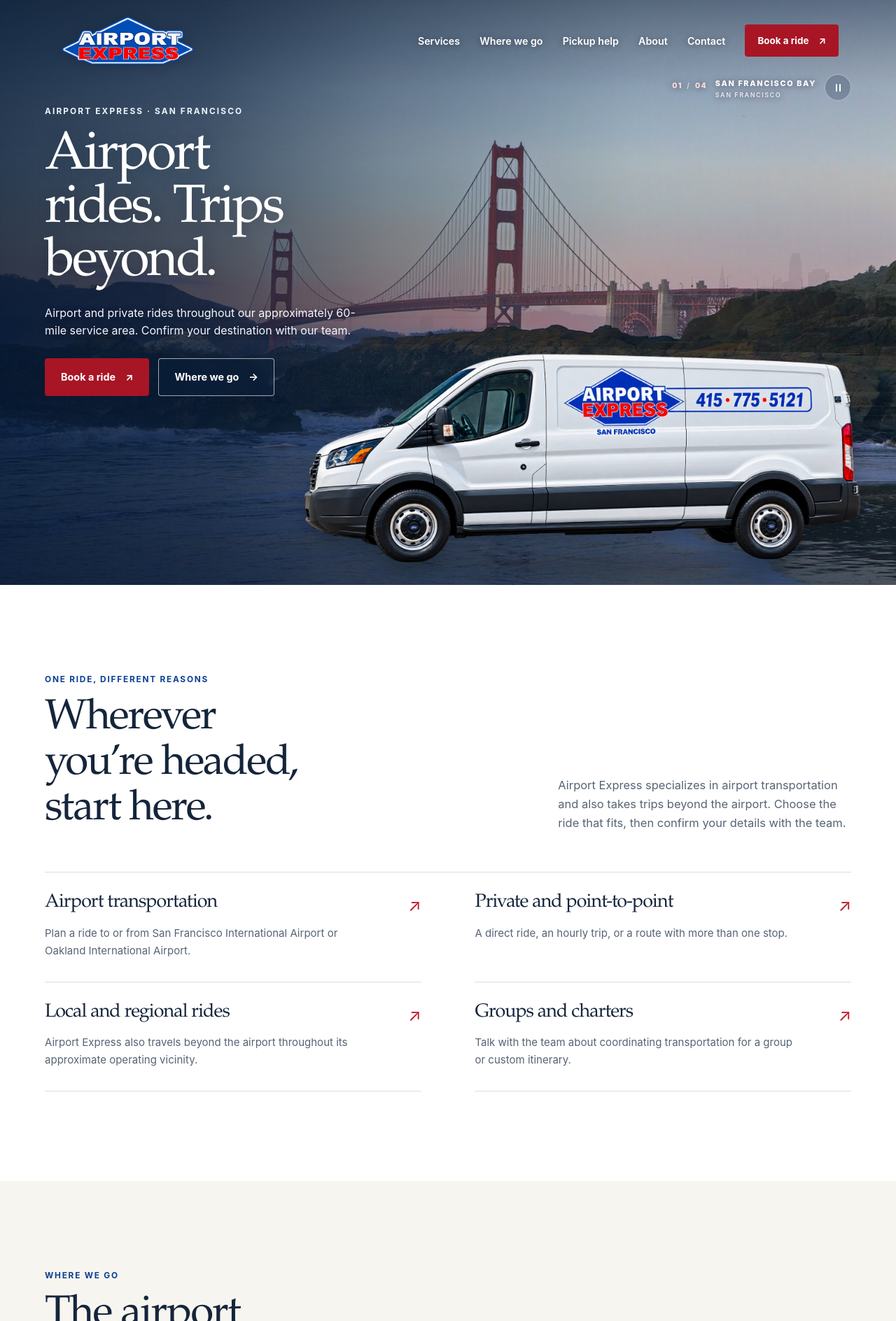
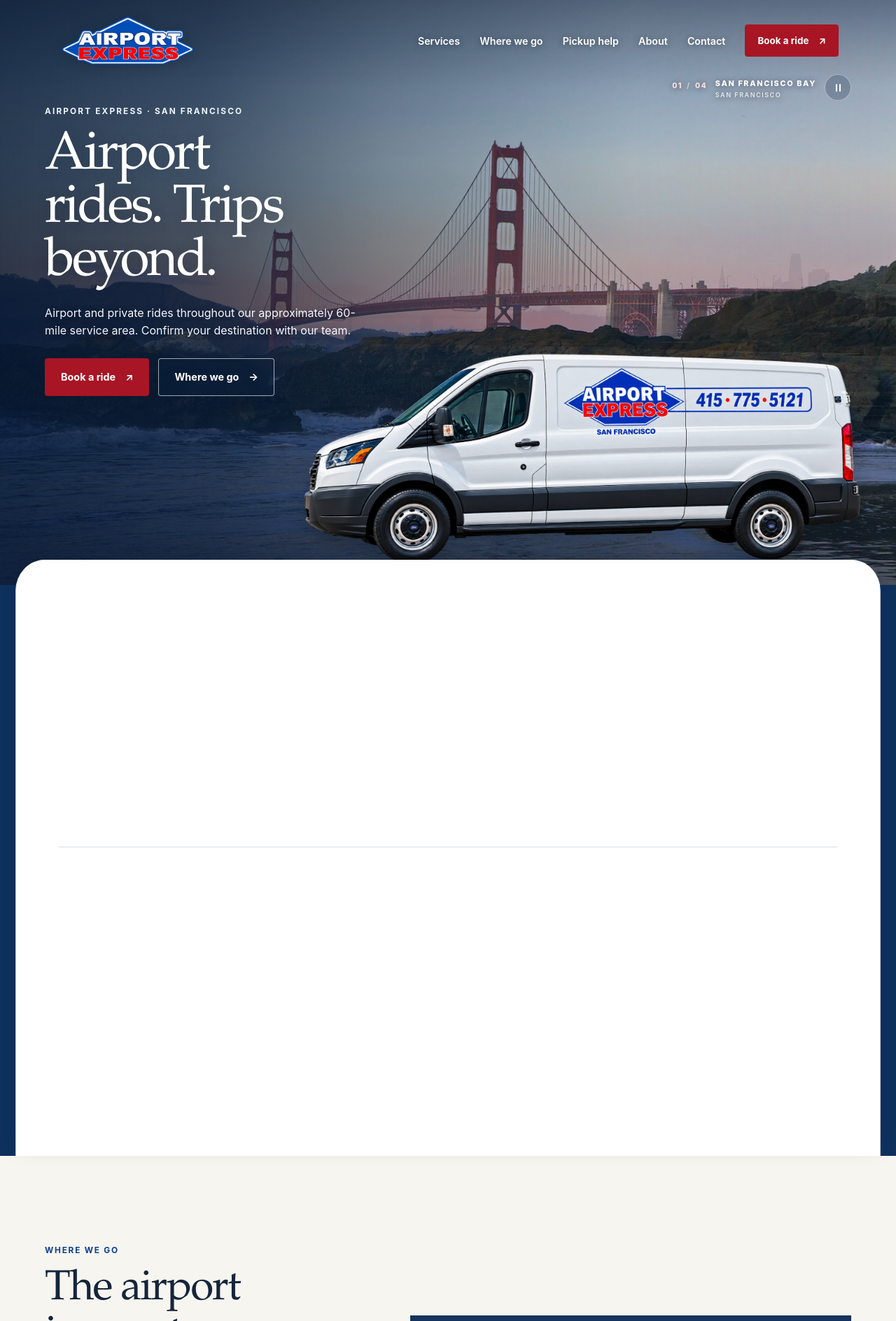
Before and after one commit to oriveronsites-ui/Airport-Express, a Next.js app: page / in a window 1280 px wide. Shown: the top 1888 px of the page at 70% size. Built offline with nearby package versions, Linux system fonts and the light colour scheme.

Commit message:
feat: add cinematic hero section transition

```diff
--- a/app/globals.css
+++ b/app/globals.css
@@ -620,6 +620,103 @@
   padding-block: var(--section-space);
 }
 
+.hero-section-transition {
+  --transition-progress: 0;
+  --transition-shape: 0;
+  --transition-hero-scale: 0.014;
+  --transition-surface-inset: 0.035;
+  --transition-surface-radius: 44px;
+  position: relative;
+  isolation: isolate;
+  background: #0e315d;
+}
+
+.hero-section-transition[data-motion="active"] .hero-section-transition__hero {
+  position: sticky;
+  z-index: 1;
+  top: 0;
+  height: 100svh;
+  transform: scale(calc(1 - var(--transition-shape) * var(--transition-hero-scale)));
+  transform-origin: center top;
+}
+
+.hero-section-transition[data-motion="active"] .hero-section-transition__hero::after {
+  position: absolute;
+  z-index: 10;
+  inset: 0;
+  background: #07182d;
+  content: "";
+  opacity: calc(var(--transition-shape) * 0.16);
+  pointer-events: none;
+}
+
+.hero-section-transition[data-motion="active"] .hero-section-transition__surface {
+  position: sticky;
+  z-index: 2;
+  top: 0;
+  min-height: 100svh;
+  border-radius: calc((1 - var(--transition-shape)) * var(--transition-surface-radius))
+    calc((1 - var(--transition-shape)) * var(--transition-surface-radius)) 0 0;
+  background: #ffffff;
+  box-shadow: 0 -12px 32px rgb(4 19 42 / 12%);
+  transform: scaleX(calc(1 - (1 - var(--transition-shape)) * var(--transition-surface-inset)));
+  transform-origin: center top;
+  overflow: clip;
+}
+
+.hero-section-transition__surface .section--arrival {
+  min-height: 100svh;
+  background: #ffffff;
+}
+
+.hero-section-transition[data-motion="active"] .section--arrival .section-heading .eyebrow,
+.hero-section-transition[data-motion="active"] .section--arrival .section-heading h2,
+.hero-section-transition[data-motion="active"] .section--arrival .section-heading__copy,
+.hero-section-transition[data-motion="active"] .section--arrival .service-row {
+  opacity: 0;
+  transform: translate3d(0, 15px, 0);
+}
+
+.hero-section-transition[data-motion="active"] .section--arrival .section-heading .eyebrow {
+  opacity: var(--reveal-eyebrow, 0);
+  transform: translate3d(0, calc((1 - var(--reveal-eyebrow, 0)) * 15px), 0);
+}
+
+.hero-section-transition[data-motion="active"] .section--arrival .section-heading h2 {
+  opacity: var(--reveal-heading, 0);
+  transform: translate3d(0, calc((1 - var(--reveal-heading, 0)) * 15px), 0);
+}
+
+.hero-section-transition[data-motion="active"] .section--arrival .section-heading__copy {
+  opacity: var(--reveal-copy, 0);
+  transform: translate3d(0, calc((1 - var(--reveal-copy, 0)) * 15px), 0);
+}
+
+.hero-section-transition[data-motion="active"] .section--arrival .service-row:nth-child(1) {
+  opacity: var(--reveal-service-1, 0);
+  transform: translate3d(0, calc((1 - var(--reveal-service-1, 0)) * 15px), 0);
+}
+
+.hero-section-transition[data-motion="active"] .section--arrival .service-row:nth-child(2) {
+  opacity: var(--reveal-service-2, 0);
+  transform: translate3d(0, calc((1 - var(--reveal-service-2, 0)) * 15px), 0);
+}
+
+.hero-section-transition[data-motion="active"] .section--arrival .service-row:nth-child(3) {
+  opacity: var(--reveal-service-3, 0);
+  transform: translate3d(0, calc((1 - var(--reveal-service-3, 0)) * 15px), 0);
+}
+
+.hero-section-transition[data-motion="active"] .section--arrival .service-row:nth-child(4) {
+  opacity: var(--reveal-service-4, 0);
+  transform: translate3d(0, calc((1 - var(--reveal-service-4, 0)) * 15px), 0);
+}
+
+.hero-section-transition[data-motion="active"] .section--arrival .service-row:focus-visible {
+  opacity: 1;
+  transform: none;
+}
+
 .section--canvas {
   background: var(--canvas);
 }
@@ -1302,6 +1399,12 @@
 }
 
 @media (max-width: 760px) {
+  .hero-section-transition {
+    --transition-hero-scale: 0.006;
+    --transition-surface-inset: 0.018;
+    --transition-surface-radius: 28px;
+  }
+
   :root {
     --gutter: 22px;
     --section-space: 84px;
@@ -1636,6 +1739,34 @@
 }
 
 @media (prefers-reduced-motion: reduce) {
+  .hero-section-transition__hero,
+  .hero-section-transition__surface {
+    position: relative !important;
+    top: auto !important;
+    height: auto !important;
+    min-height: 0;
+    transform: none !important;
+    border-radius: 0 !important;
+    box-shadow: none !important;
+    overflow: visible !important;
+  }
+
+  .hero-section-transition__hero .hero {
+    min-height: 100svh;
+  }
+
+  .hero-section-transition__hero::after {
+    display: none;
+  }
+
+  .hero-section-transition .section--arrival .section-heading .eyebrow,
+  .hero-section-transition .section--arrival .section-heading h2,
+  .hero-section-transition .section--arrival .section-heading__copy,
+  .hero-section-transition .section--arrival .service-row {
+    opacity: 1 !important;
+    transform: none !important;
+  }
+
   *,
   *::before,
   *::after {
--- a/app/page.tsx
+++ b/app/page.tsx
@@ -1,6 +1,7 @@
 import type { Metadata } from "next";
 import Link from "next/link";
 import { AirportExpressHero } from "@/components/AirportExpressHero";
+import { HeroSectionTransition } from "@/components/HeroSectionTransition";
 import { BookingLink } from "@/components/BookingLink";
 import { RegionDiagram } from "@/components/RegionDiagram";
 import { site } from "@/lib/site";
@@ -61,9 +62,8 @@
 export default function HomePage() {
   return (
     <>
-      <AirportExpressHero />
-
-      <section aria-labelledby="services-title" className="section">
+      <HeroSectionTransition hero={<AirportExpressHero />}>
+        <section aria-labelledby="services-title" className="section section--arrival">
           <div className="container">
             <div className="section-heading">
               <div>
@@ -71,8 +71,8 @@
                 <h2 id="services-title">Wherever you’re headed, start here.</h2>
               </div>
               <p className="section-heading__copy">
-              Airport Express specializes in airport transportation and also takes trips beyond the
-              airport. Choose the ride that fits, then confirm your details with the team.
+                Airport Express specializes in airport transportation and also takes trips beyond
+                the airport. Choose the ride that fits, then confirm your details with the team.
               </p>
             </div>
 
@@ -89,6 +89,7 @@
             </div>
           </div>
         </section>
+      </HeroSectionTransition>
 
       <section aria-labelledby="area-title" className="section section--canvas">
         <div className="container region-section">
--- a/components/AirportExpressHero.tsx
+++ b/components/AirportExpressHero.tsx
@@ -160,9 +160,7 @@
         <Image
           alt="White Airport Express van with the company logo and phone number on its side"
           className="hero__van"
-          fetchPriority="high"
           fill
-          loading="eager"
           quality={92}
           sizes="(max-width: 760px) 100vw, (max-width: 1080px) 88vw, 68vw"
           src="/images/airport-express-van.webp"
--- /dev/null
+++ b/components/HeroSectionTransition.tsx
@@ -0,0 +1,66 @@
+"use client";
+
+import { useEffect, useRef, type ReactNode } from "react";
+
+type HeroSectionTransitionProps = {
+  hero: ReactNode;
+  children: ReactNode;
+};
+
+export function HeroSectionTransition({ hero, children }: HeroSectionTransitionProps) {
+  const stageRef = useRef<HTMLDivElement>(null);
+
+  useEffect(() => {
+    const stage = stageRef.current;
+    if (!stage) return;
+
+    const reducedMotion = window.matchMedia("(prefers-reduced-motion: reduce)");
+    let frame = 0;
+
+    const updateProgress = () => {
+      stage.dataset.motion = reducedMotion.matches ? "reduced" : "active";
+      cancelAnimationFrame(frame);
+      frame = requestAnimationFrame(() => {
+        if (reducedMotion.matches) {
+          stage.style.setProperty("--transition-progress", "1");
+          return;
+        }
+
+        const heroHeight = (stage.firstElementChild as HTMLElement | null)?.offsetHeight ?? window.innerHeight;
+        const distance = Math.max(heroHeight * (window.innerWidth <= 760 ? 0.82 : 1), 1);
+        const progress = Math.min(Math.max(-stage.getBoundingClientRect().top / distance, 0), 1);
+        const eased = progress * progress * (3 - 2 * progress);
+        stage.style.setProperty("--transition-progress", progress.toFixed(4));
+        stage.style.setProperty("--transition-shape", eased.toFixed(4));
+        const reveal = (start: number, end: number) =>
+          Math.min(Math.max((progress - start) / (end - start), 0), 1).toFixed(4);
+        stage.style.setProperty("--reveal-eyebrow", reveal(0.34, 0.5));
+        stage.style.setProperty("--reveal-heading", reveal(0.4, 0.58));
+        stage.style.setProperty("--reveal-copy", reveal(0.48, 0.68));
+        for (let index = 0; index < 4; index += 1) {
+          const start = 0.56 + index * 0.065;
+          stage.style.setProperty(`--reveal-service-${index + 1}`, reveal(start, start + 0.16));
+        }
+      });
+    };
+
+    updateProgress();
+    window.addEventListener("scroll", updateProgress, { passive: true });
+    window.addEventListener("resize", updateProgress, { passive: true });
+    reducedMotion.addEventListener("change", updateProgress);
+
+    return () => {
+      cancelAnimationFrame(frame);
+      window.removeEventListener("scroll", updateProgress);
+      window.removeEventListener("resize", updateProgress);
+      reducedMotion.removeEventListener("change", updateProgress);
+    };
+  }, []);
+
+  return (
+    <div className="hero-section-transition" ref={stageRef}>
+      <div className="hero-section-transition__hero">{hero}</div>
+      <div className="hero-section-transition__surface">{children}</div>
+    </div>
+  );
+}
```
Lines whose indentation alone changed are shown as unchanged.
